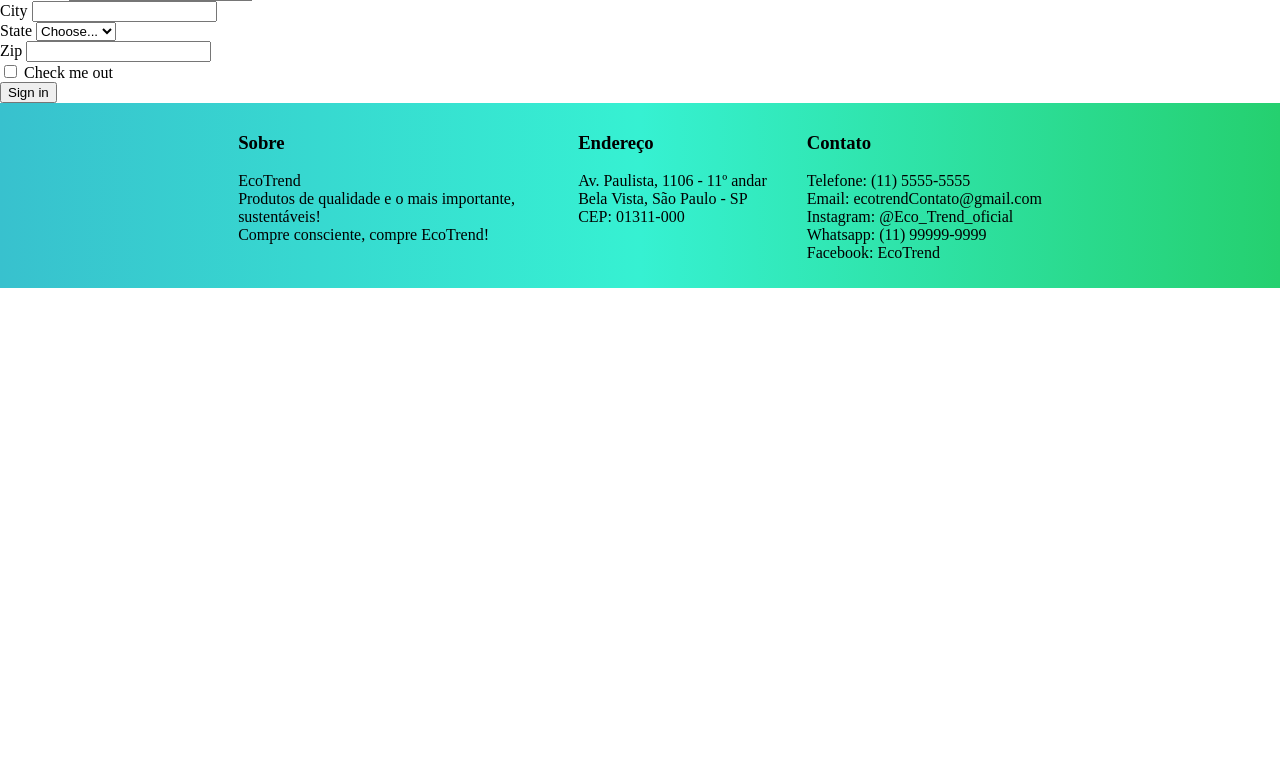
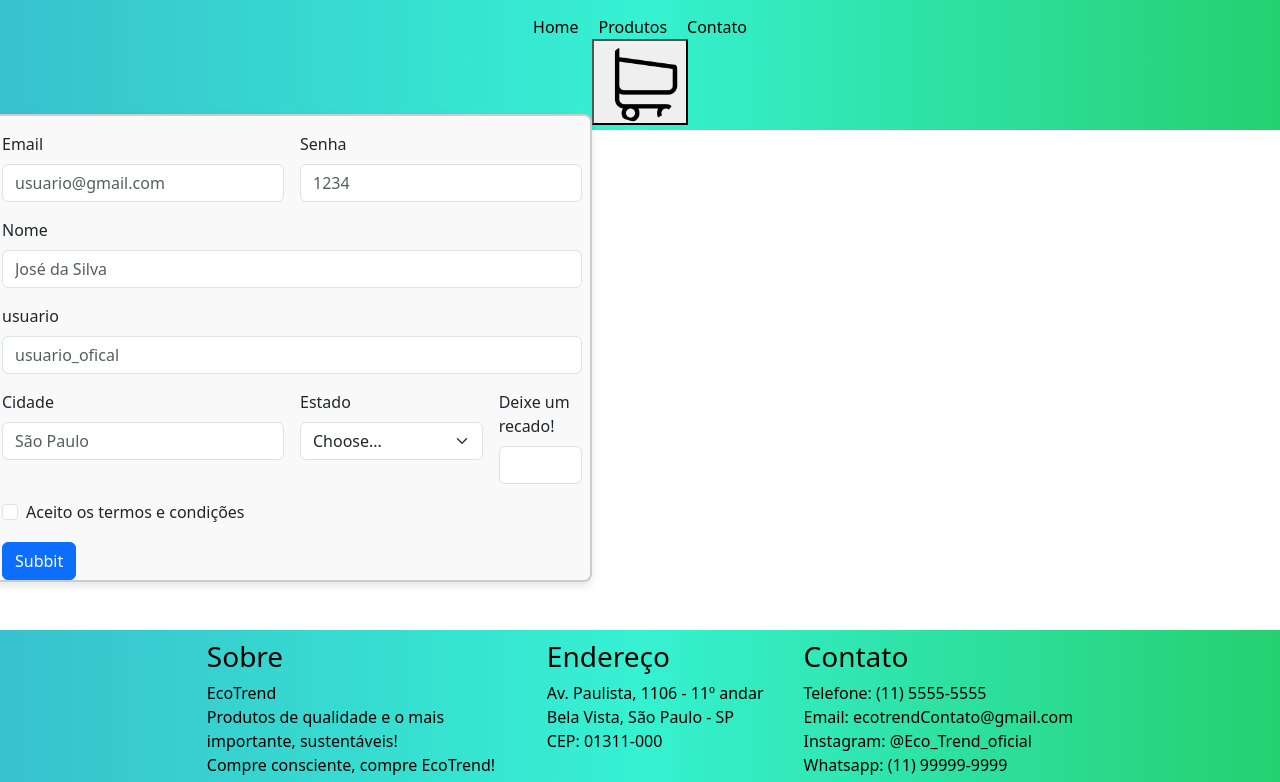
Before and after one commit to juliapompu/cp4-front, a website: page src/pages/contato.html in a window 1280 px wide. Shown: the part 198-980 px from the top of the page. Before the commit the page ends 800 px from the top, so only its background shows below. Drawn offline with nearby package versions, Linux system fonts and the light colour scheme.

Commit message:
fix/css e categorias

```diff
--- a/src/css/style.css
+++ b/src/css/style.css
@@ -253,3 +253,16 @@ nav a {
 .hidden {
   display: none;
 }
+
+
+/*PÁG CONTATO*/
+
+form {
+
+    display: flex;
+    border: 2px solid #ccc;
+    border-radius: 8px;
+    box-shadow: 0 4px 8px rgba(0, 0, 0, 0.1);
+    max-width: 600px;
+    background-color: #f9f9f9;
+}
--- a/src/pages/contato.html
+++ b/src/pages/contato.html
@@ -3,6 +3,7 @@
 <head>
     <meta charset="UTF-8">
     <meta name="viewport" content="width=device-width, initial-scale=1.0">
+    <link href="https://cdn.jsdelivr.net/npm/bootstrap@5.3.8/dist/css/bootstrap.min.css" rel="stylesheet" integrity="sha384-sRIl4kxILFvY47J16cr9ZwB07vP4J8+LH7qKQnuqkuIAvNWLzeN8tE5YBujZqJLB" crossorigin="anonymous">
     <title>EcoTrend</title>
     <link rel="stylesheet" href="../css/style.css">
 </head>
@@ -11,63 +12,73 @@
     <div>
         <div class="header">
                 <header>
+                    <img src="../assets/icone.png" alt="Logo da EcoTrend" class="logo"></img>
                     <h3>Bem-vindo à EcoTrend! Sua loja Ecológica!</h3>
                     <br>
                     <nav class="nav">
-                        <a href="../../index.html">Home</a>
-                        <a href="../pages/categorias.html">Categorias</a>
+                        <a href="index.html">Home</a>
+                        <a href="../pages/categorias.html">Produtos</a>
                         <a href="../pages/contato.html">Contato</a>
                     </nav>
+                    <button id="cart-button">
+                        <img src="../assets/carrinho.png"  alt="Ícone de carrinho de compras" class="carrinho"></img>
+                    </button>
+                    <div id="cart-sidebar" class="hidden">
+                        <h2>Seu Carrinho</h2>
+                        <ul id="cart-items"></ul>
+                        <button id="close-cart">Fechar</button>
                 </header>
             </div>
 
         <form class="row g-3">
   <div class="col-md-6">
     <label for="inputEmail4" class="form-label">Email</label>
-    <input type="email" class="form-control" id="inputEmail4">
+    <input type="email" class="form-control" id="inputEmail4" placeholder="usuario@gmail.com">
   </div>
   <div class="col-md-6">
-    <label for="inputPassword4" class="form-label">Password</label>
-    <input type="password" class="form-control" id="inputPassword4">
+    <label for="inputPassword4" class="form-label">Senha</label>
+    <input type="password" class="form-control" id="inputPassword4" placeholder="1234">
   </div>
   <div class="col-12">
-    <label for="inputAddress" class="form-label">Address</label>
-    <input type="text" class="form-control" id="inputAddress" placeholder="1234 Main St">
+    <label for="inputAddress" class="form-label">Nome</label>
+    <input type="text" class="form-control" id="inputAddress" placeholder="José da Silva">
   </div>
   <div class="col-12">
-    <label for="inputAddress2" class="form-label">Address 2</label>
-    <input type="text" class="form-control" id="inputAddress2" placeholder="Apartment, studio, or floor">
+    <label for="inputAddress2" class="form-label">usuario</label>
+    <input type="text" class="form-control" id="inputAddress2" placeholder="usuario_ofical">
   </div>
   <div class="col-md-6">
-    <label for="inputCity" class="form-label">City</label>
-    <input type="text" class="form-control" id="inputCity">
+    <label for="inputCity" class="form-label">Cidade</label>
+    <input type="text" class="form-control" id="inputCity" placeholder="São Paulo">
   </div>
   <div class="col-md-4">
-    <label for="inputState" class="form-label">State</label>
-    <select id="inputState" class="form-select">
+    <label for="inputState" class="form-label">Estado</label>
+    <select id="inputState" class="form-select" placeholder="SP">
       <option selected>Choose...</option>
-      <option>...</option>
+      <option>São Paulo</option>
+      <option>Rio de Janeira</option>
+      <option>Minas Gerais</option>
     </select>
   </div>
   <div class="col-md-2">
-    <label for="inputZip" class="form-label">Zip</label>
+    <label for="inputZip" class="form-label">Deixe um recado!</label>
     <input type="text" class="form-control" id="inputZip">
   </div>
   <div class="col-12">
     <div class="form-check">
       <input class="form-check-input" type="checkbox" id="gridCheck">
       <label class="form-check-label" for="gridCheck">
-        Check me out
-      </label>
+        Aceito os termos e condições</label>
     </div>
   </div>
   <div class="col-12">
-    <button type="submit" class="btn btn-primary">Sign in</button>
+    <button type="submit" class="btn btn-primary">Subbit</button>
   </div>
 </form>
 
 
 
+<br> <br>
 
         <footer class="footer">
             <div class="footer-section">
@@ -98,5 +109,7 @@
             </div>
         </footer>
     </div>
+
+    <script src="../js/script.js"></script>
 </body>
 </html>
```
Also changed, not shown: src/pages/categorias.html (+5 -4 lines). Lines whose indentation alone changed are shown as unchanged.
